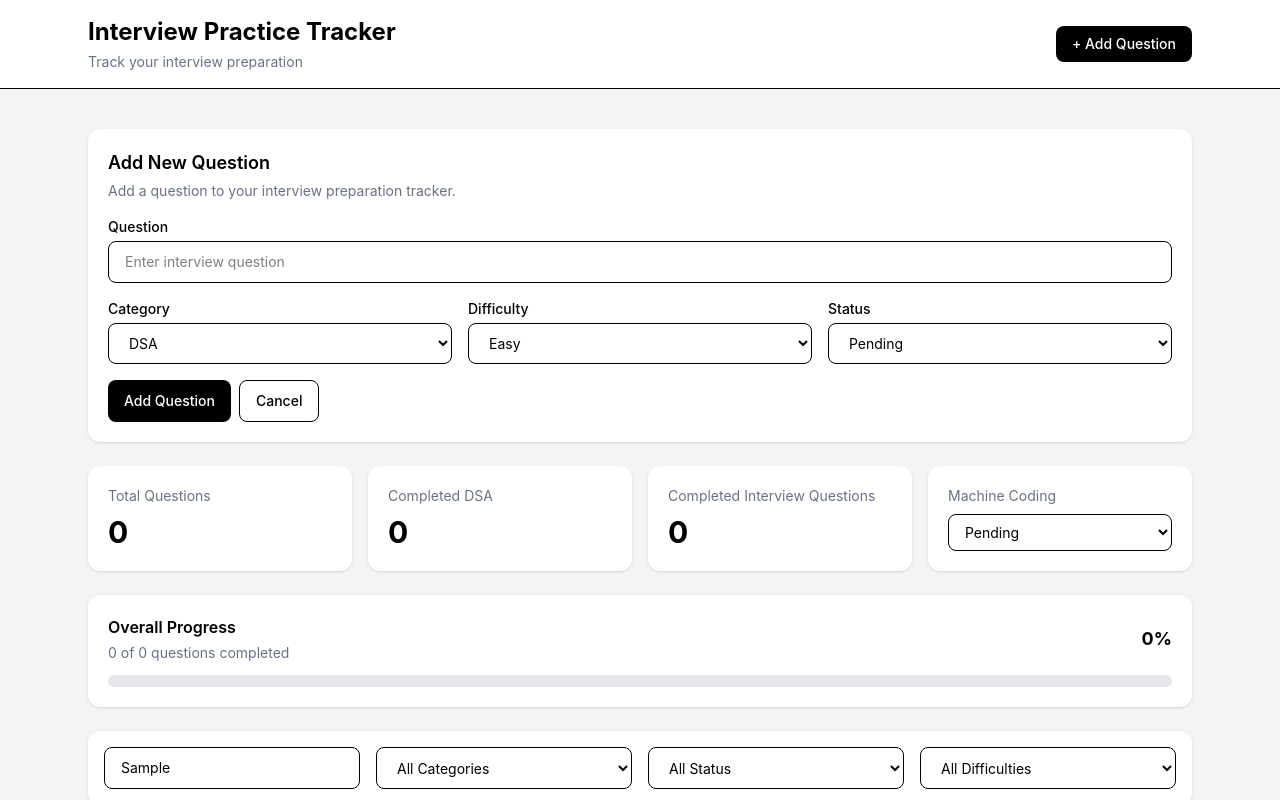
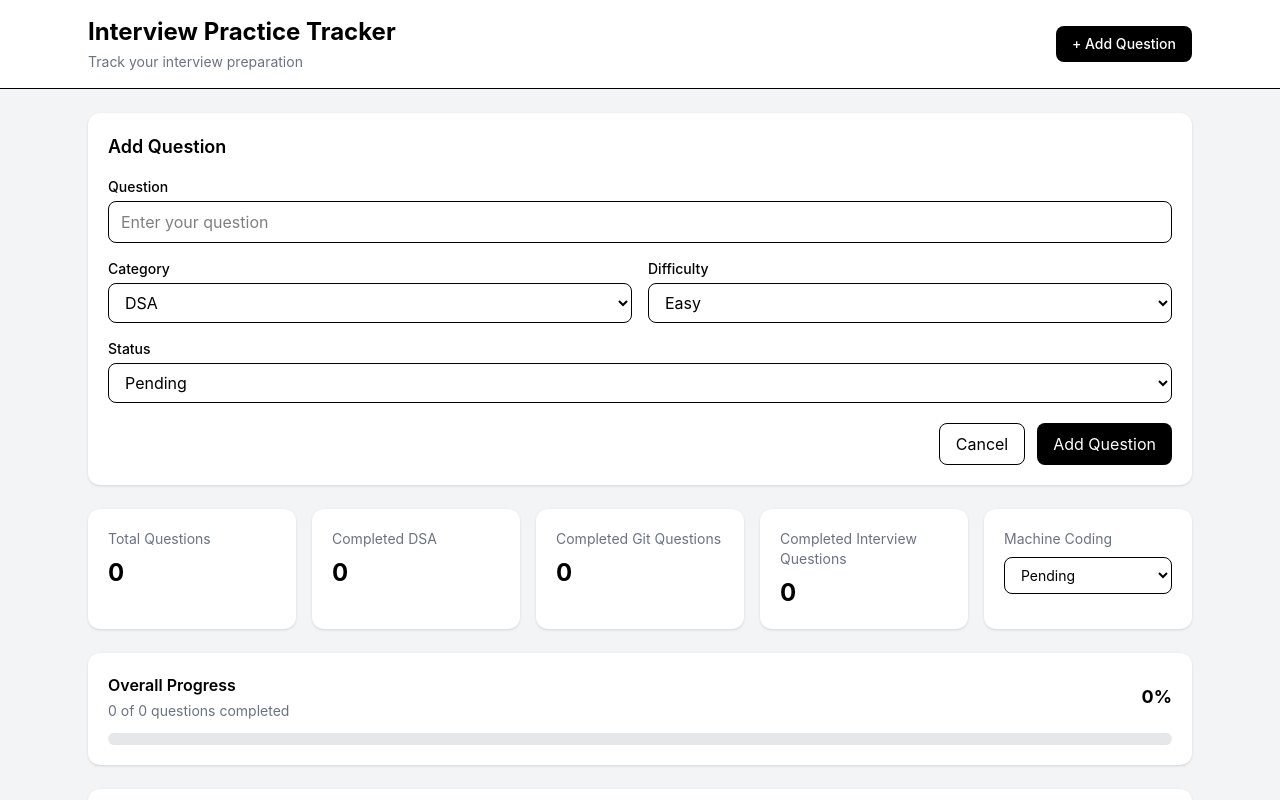
Before and after one commit to amitgith/Interview-Tracker, a React (Vite) app: page / in a window 1280 px wide. Both pictures are taken after typing "Sample" into the empty fields and a click on the button "+ Add Question". Shown: the top 800 px of the page. Built offline with nearby package versions, Linux system fonts and the light colour scheme.

Commit message:
feat: add completed Git questions to dashboard

```diff
--- a/src/components/Dashboard.jsx
+++ b/src/components/Dashboard.jsx
@@ -20,6 +20,12 @@ const Dashboard = () => {
       item.status === "Completed"
   ).length;
 
+  const completedGit = interviews.filter(
+    (item) =>
+      item.category === "Git" &&
+      item.status === "Completed"
+  ).length;
+
   const completedInterviewQuestions = interviews.filter(
     (item) =>
       item.category === "Technical" &&
@@ -39,40 +45,33 @@ const Dashboard = () => {
 
   return (
     <section>
-      {/* Dashboard Cards */}
-      <div className="grid grid-cols-1 gap-4 sm:grid-cols-2 md:grid-cols-4">
+      <div className="grid grid-cols-1 gap-4 sm:grid-cols-2 lg:grid-cols-3 xl:grid-cols-5">
         <div className="rounded-xl bg-white p-5 shadow-sm">
-          <p className="text-sm text-gray-500">
-            Total Questions
-          </p>
-          <h2 className="mt-2 text-2xl font-bold sm:text-3xl">
-            {totalQuestions}
-          </h2>
+          <p className="text-sm text-gray-500">Total Questions</p>
+          <h2 className="mt-2 text-2xl font-bold">{totalQuestions}</h2>
         </div>
 
         <div className="rounded-xl bg-white p-5 shadow-sm">
-          <p className="text-sm text-gray-500">
-            Completed DSA
-          </p>
-          <h2 className="mt-2 text-2xl font-bold sm:text-3xl">
-            {completedDSA}
-          </h2>
+          <p className="text-sm text-gray-500">Completed DSA</p>
+          <h2 className="mt-2 text-2xl font-bold">{completedDSA}</h2>
+        </div>
+
+        <div className="rounded-xl bg-white p-5 shadow-sm">
+          <p className="text-sm text-gray-500">Completed Git Questions</p>
+          <h2 className="mt-2 text-2xl font-bold">{completedGit}</h2>
         </div>
 
         <div className="rounded-xl bg-white p-5 shadow-sm">
           <p className="text-sm text-gray-500">
             Completed Interview Questions
           </p>
-          <h2 className="mt-2 text-2xl font-bold sm:text-3xl">
+          <h2 className="mt-2 text-2xl font-bold">
             {completedInterviewQuestions}
           </h2>
         </div>
 
         <div className="rounded-xl bg-white p-5 shadow-sm">
-          <p className="text-sm text-gray-500">
-            Machine Coding
-          </p>
-
+          <p className="text-sm text-gray-500">Machine Coding</p>
           <select
             value={machineCodingStatus}
             onChange={(e) =>
@@ -87,21 +86,16 @@ const Dashboard = () => {
         </div>
       </div>
 
-      {/* Overall Progress */}
       <div className="mt-5 rounded-xl bg-white p-5 shadow-sm sm:mt-6">
         <div className="mb-3 flex items-center justify-between gap-4">
           <div>
-            <p className="font-semibold">
-              Overall Progress
-            </p>
+            <p className="font-semibold">Overall Progress</p>
             <p className="mt-1 text-sm text-gray-500">
               {completedQuestions} of {totalQuestions} questions completed
             </p>
           </div>
 
-          <span className="text-lg font-bold">
-            {progress}%
-          </span>
+          <span className="text-lg font-bold">{progress}%</span>
         </div>
 
         <div
--- a/src/components/InterviewForm.jsx
+++ b/src/components/InterviewForm.jsx
@@ -8,6 +8,7 @@ const InterviewForm = ({ onClose }) => {
   const {
     register,
     handleSubmit,
+    reset,
     formState: { errors },
   } = useForm({
     defaultValues: {
@@ -21,29 +22,27 @@ const InterviewForm = ({ onClose }) => {
   const onSubmit = (data) => {
     dispatch(
       addInterview({
-        id: Date.now(),
-        ...data,
+        id: crypto.randomUUID(),
+        question: data.question.trim(),
+        category: data.category,
+        difficulty: data.difficulty,
+        status: data.status,
       }),
     );
 
+    reset();
     onClose();
   };
 
   return (
     <form
       onSubmit={handleSubmit(onSubmit)}
-      className="mt-4 rounded-xl bg-white p-4 shadow-sm sm:p-5"
+      className="rounded-xl bg-white p-5 shadow-sm"
     >
-      <div className="mb-4">
-        <h2 className="text-lg font-semibold">Add New Question</h2>
+      <h2 className="mb-4 text-lg font-semibold">Add Question</h2>
 
-        <p className="mt-1 text-sm text-gray-500">
-          Add a question to your interview preparation tracker.
-        </p>
-      </div>
-
-      <div className="grid gap-4">
-        <div>
+      <div className="grid grid-cols-1 gap-4 sm:grid-cols-2">
+        <div className="sm:col-span-2">
           <label className="mb-1 block text-sm font-medium">Question</label>
 
           <input
@@ -51,11 +50,11 @@ const InterviewForm = ({ onClose }) => {
               required: "Question is required",
               minLength: {
                 value: 3,
-                message: "Question must be at least 3 characters",
+                message: "Question must contain at least 3 characters",
               },
             })}
-            placeholder="Enter interview question"
-            className="w-full rounded-lg border px-4 py-2.5 text-sm outline-none transition focus:border-black"
+            placeholder="Enter your question"
+            className="w-full rounded-lg border px-3 py-2 outline-none focus:ring-2 focus:ring-gray-300"
           />
 
           {errors.question && (
@@ -65,13 +64,12 @@ const InterviewForm = ({ onClose }) => {
           )}
         </div>
 
-        <div className="grid gap-4 sm:grid-cols-3">
         <div>
           <label className="mb-1 block text-sm font-medium">Category</label>
 
           <select
-              {...register("category")}
-              className="w-full rounded-lg border px-4 py-2.5 text-sm outline-none"
+            {...register("category", { required: true })}
+            className="w-full rounded-lg border px-3 py-2"
           >
             <option value="DSA">DSA</option>
             <option value="Git">Git</option>
@@ -83,8 +81,8 @@ const InterviewForm = ({ onClose }) => {
           <label className="mb-1 block text-sm font-medium">Difficulty</label>
 
           <select
-              {...register("difficulty")}
-              className="w-full rounded-lg border px-4 py-2.5 text-sm outline-none"
+            {...register("difficulty", { required: true })}
+            className="w-full rounded-lg border px-3 py-2"
           >
             <option value="Easy">Easy</option>
             <option value="Medium">Medium</option>
@@ -92,12 +90,12 @@ const InterviewForm = ({ onClose }) => {
           </select>
         </div>
 
-          <div>
+        <div className="sm:col-span-2">
           <label className="mb-1 block text-sm font-medium">Status</label>
 
           <select
-              {...register("status")}
-              className="w-full rounded-lg border px-4 py-2.5 text-sm outline-none"
+            {...register("status", { required: true })}
+            className="w-full rounded-lg border px-3 py-2"
           >
             <option value="Pending">Pending</option>
             <option value="In Progress">In Progress</option>
@@ -106,22 +104,21 @@ const InterviewForm = ({ onClose }) => {
         </div>
       </div>
 
-        <div className="flex flex-col gap-2 sm:flex-row">
+      <div className="mt-5 flex flex-wrap justify-end gap-3">
+        <button
+          type="button"
+          onClick={onClose}
+          className="rounded-lg border px-4 py-2"
+        >
+          Cancel
+        </button>
+
         <button
           type="submit"
-            className="rounded-lg bg-black px-4 py-2.5 cursor-pointer text-sm font-medium text-white transition hover:bg-gray-800"
+          className="rounded-lg bg-black px-4 py-2 text-white"
         >
           Add Question
         </button>
-
-          <button
-            type="button"
-            onClick={onClose}
-            className="rounded-lg border px-4 py-2.5 text-sm cursor-pointer font-medium transition hover:bg-gray-100"
-          >
-            Cancel
-          </button>
-        </div>
       </div>
     </form>
   );
--- a/src/features/tracker/trackerSlice.jsx
+++ b/src/features/tracker/trackerSlice.jsx
@@ -1,13 +1,26 @@
 import { createSlice } from "@reduxjs/toolkit";
-const storedInterviews = localStorage.getItem("interviews");
-const storedMachineCoding = localStorage.getItem("machineCoding");
+
+const loadInterviews = () => {
+  try {
+    const stored = localStorage.getItem("interviews");
+    return stored ? JSON.parse(stored) : [];
+  } catch {
+    return [];
+  }
+};
+
+const loadMachineCoding = () => {
+  try {
+    const stored = localStorage.getItem("machineCoding");
+    return stored ? JSON.parse(stored) : { status: "Pending" };
+  } catch {
+    return { status: "Pending" };
+  }
+};
+
 const initialState = {
-  interviews: storedInterviews ? JSON.parse(storedInterviews) : [],
-  machineCoding: storedMachineCoding
-    ? JSON.parse(storedMachineCoding)
-    : {
-        status: "Pending",
-      },
+  interviews: loadInterviews(),
+  machineCoding: loadMachineCoding(),
   filters: {
     search: "",
     category: "all",
@@ -15,6 +28,7 @@ const initialState = {
     difficulty: "all",
   },
 };
+
 const trackerSlice = createSlice({
   name: "tracker",
   initialState,
@@ -22,19 +36,23 @@ const trackerSlice = createSlice({
     addInterview: (state, action) => {
       state.interviews.push(action.payload);
     },
+
     deleteInterview: (state, action) => {
       state.interviews = state.interviews.filter(
         (item) => item.id !== action.payload,
       );
     },
+
     updateInterview: (state, action) => {
       const index = state.interviews.findIndex(
         (item) => item.id === action.payload.id,
       );
+
       if (index !== -1) {
         state.interviews[index] = action.payload;
       }
     },
+
     setSearch: (state, action) => {
       state.filters.search = action.payload;
     },
@@ -50,11 +68,13 @@ const trackerSlice = createSlice({
     setDifficultyFilter: (state, action) => {
       state.filters.difficulty = action.payload;
     },
+
     setMachineCodingStatus: (state, action) => {
       state.machineCoding.status = action.payload;
     },
   },
 });
+
 export const {
   addInterview,
   deleteInterview,
```
Lines whose indentation alone changed are shown as unchanged.
